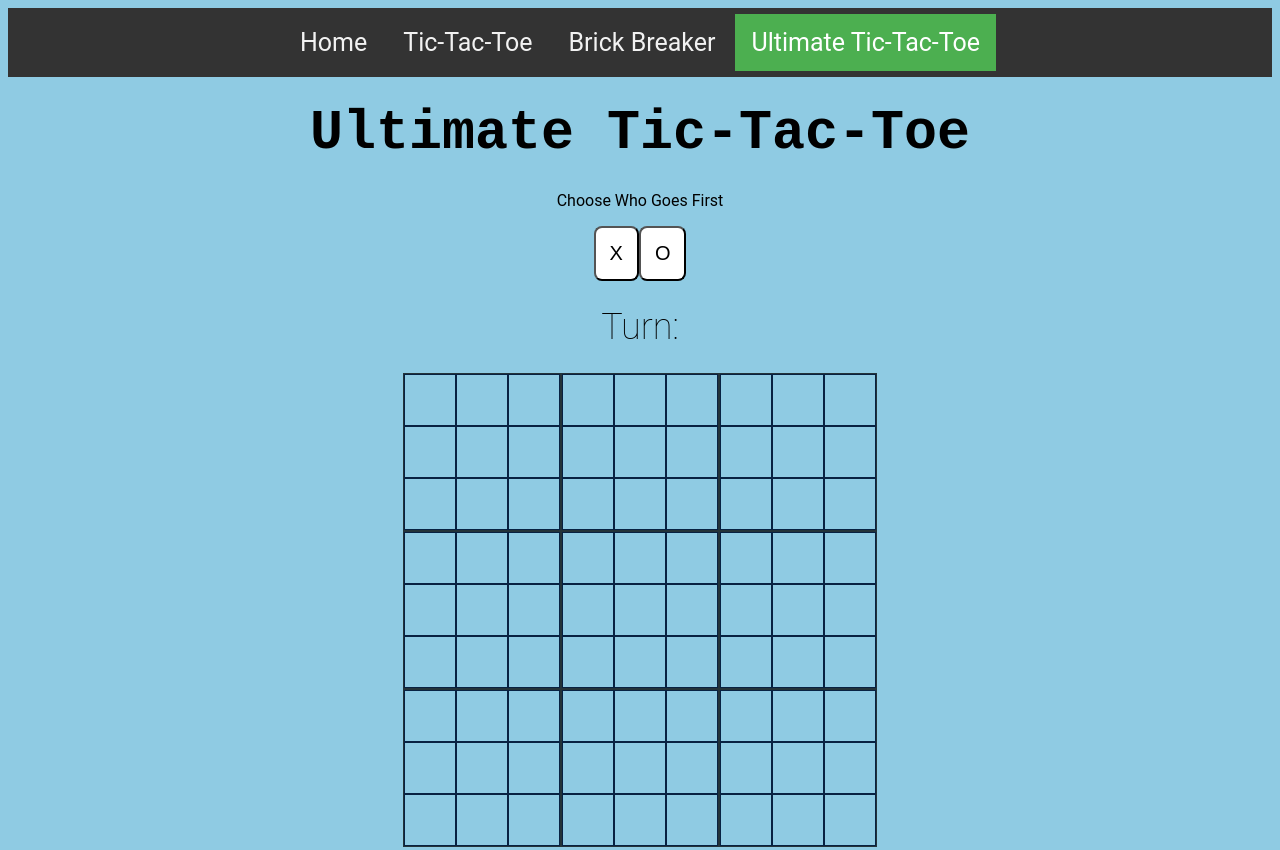
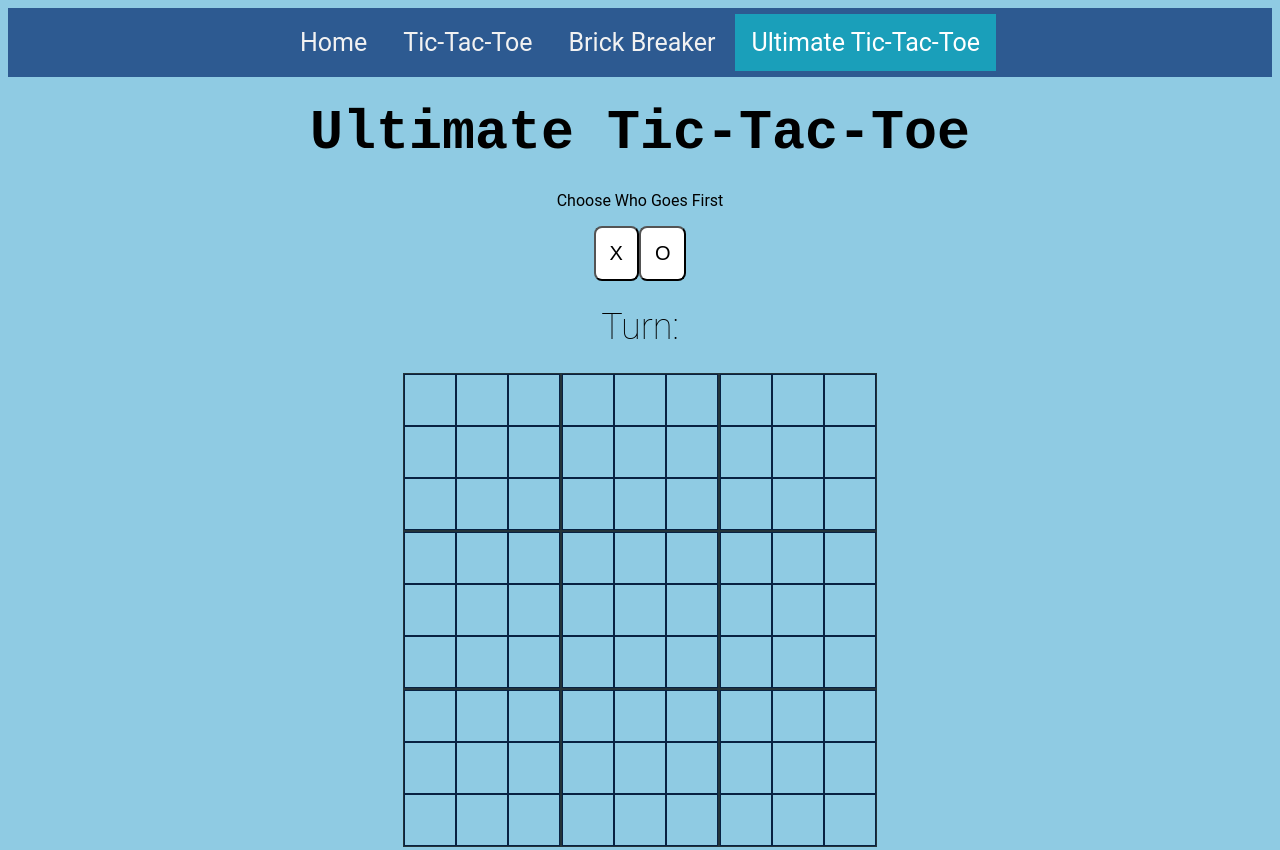
Before and after one commit to kcamia/pset-9, a plain HTML site: page ultimate.html in a window 1280 px wide. Shown: the top 850 px of the page. Drawn offline with Linux system fonts and the light colour scheme.

Commit message:
nav changes 43

```diff
--- a/css/ultimate-styles.css
+++ b/css/ultimate-styles.css
@@ -1,5 +1,5 @@
 .topnav {
-  background-color: #333;
+  background-color: #2d5a91;
   overflow: hidden;
   padding: 20px;
 }
@@ -13,12 +13,12 @@
 }
 
 .topnav a:hover {
-  background-color: #ddd;
+  background-color: #a5a9b5;
   color: black;
 }
 
 .topnav a.active {
-  background-color: #4CAF50;
+  background-color: #1a9fba;
   color: white;
 }
 
```
